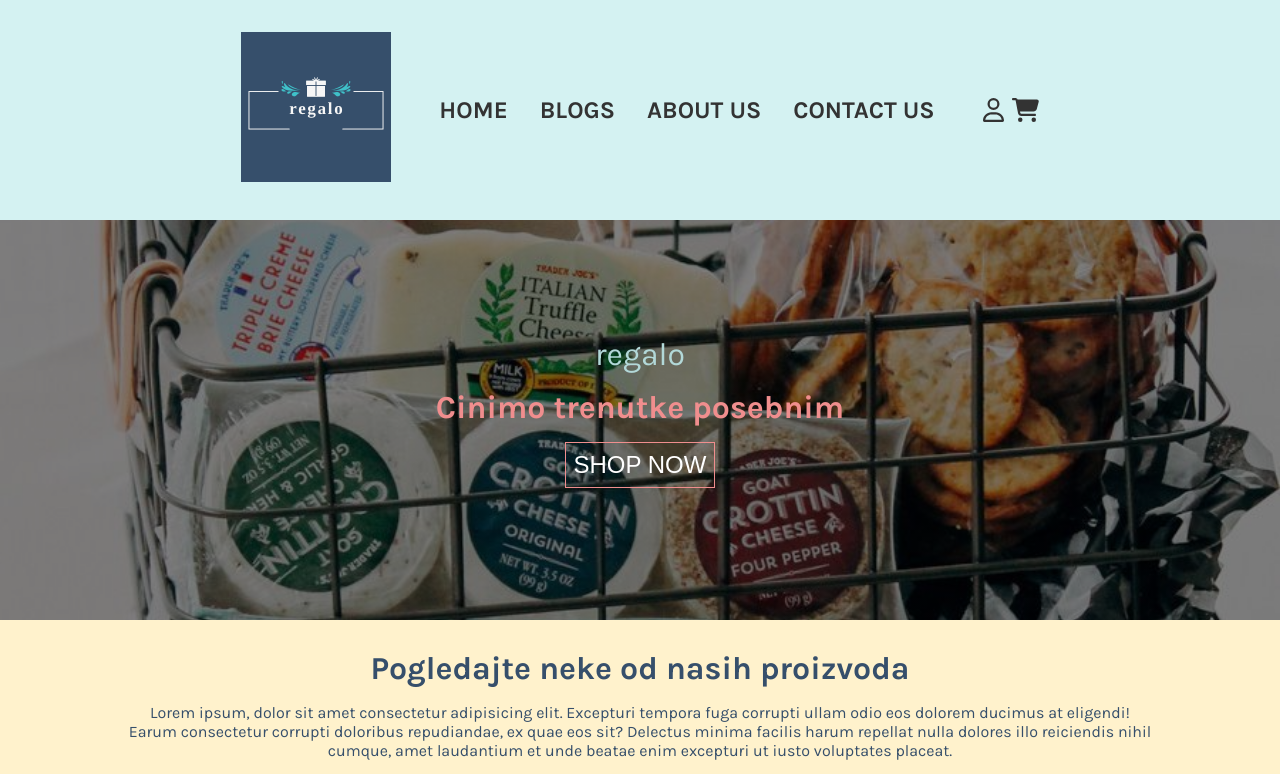
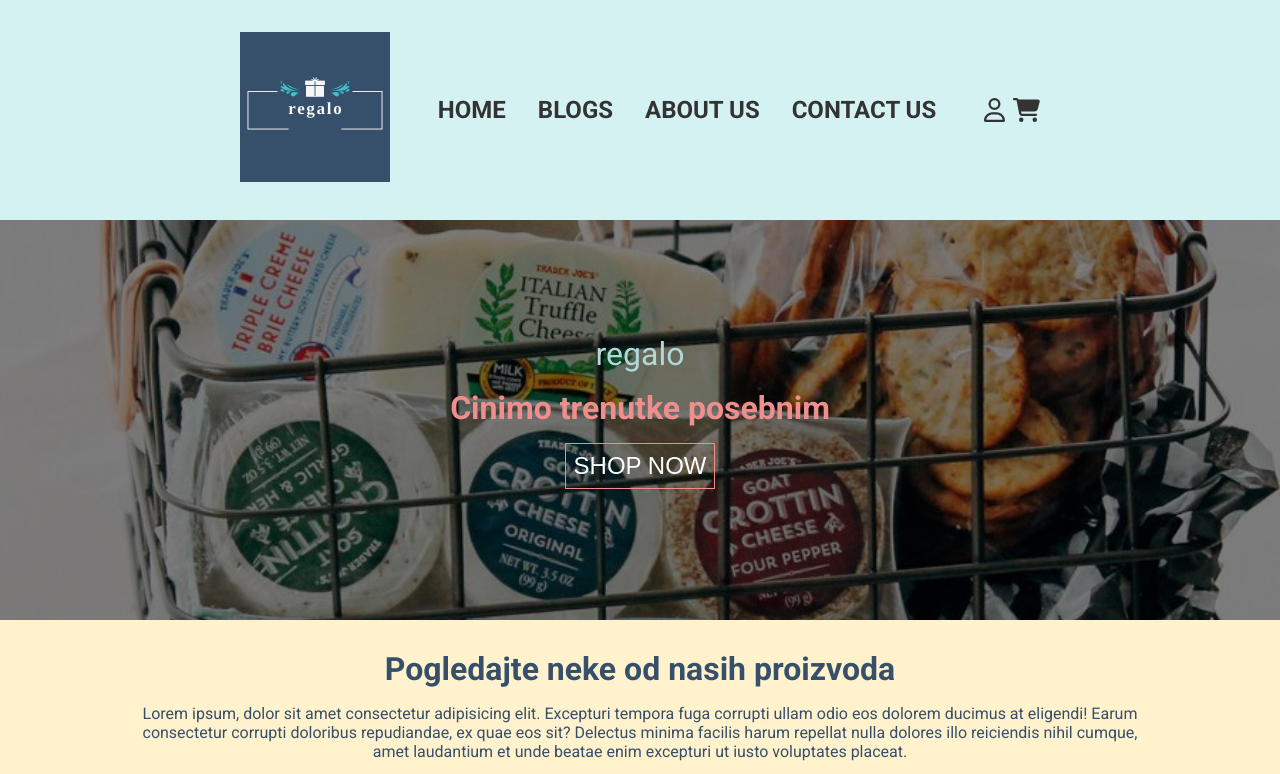
Before and after one commit to MilanJulinac42/gb-client, a Next.js app: page / in a window 1280 px wide. Shown: the top 774 px of the page. Built offline with nearby package versions, Linux system fonts and the light colour scheme.

Commit message:
gb-81 added roboto font

```diff
--- a/pages/_app.tsx
+++ b/pages/_app.tsx
@@ -1,25 +1,19 @@
 import "../styles/globals.scss";
 import type { AppProps } from "next/app";
-import { Karla, Zilla_Slab } from "next/font/google";
+import { Roboto } from "next/font/google";
 import "@fortawesome/fontawesome-free/css/all.min.css";
 import "@fortawesome/fontawesome-free/js/all.min.js";
 
-export const karla = Karla({
+export const roboto = Roboto({
 	subsets: ["latin"],
 	weight: ["400", "700"],
-	variable: "--font-karla",
-});
-
-export const zilla = Zilla_Slab({
-	subsets: ["latin"],
-	weight: ["400", "700"],
-	variable: "--font-zilla",
-});
+	variable: "--font-roboto",
+})
 
 function MyApp({ Component, pageProps }: AppProps) {
 	return (
 		<>
-			<main className={karla.className}>
+			<main className={roboto.className}>
 				{" "}
 				<Component {...pageProps} />
 			</main>
```
